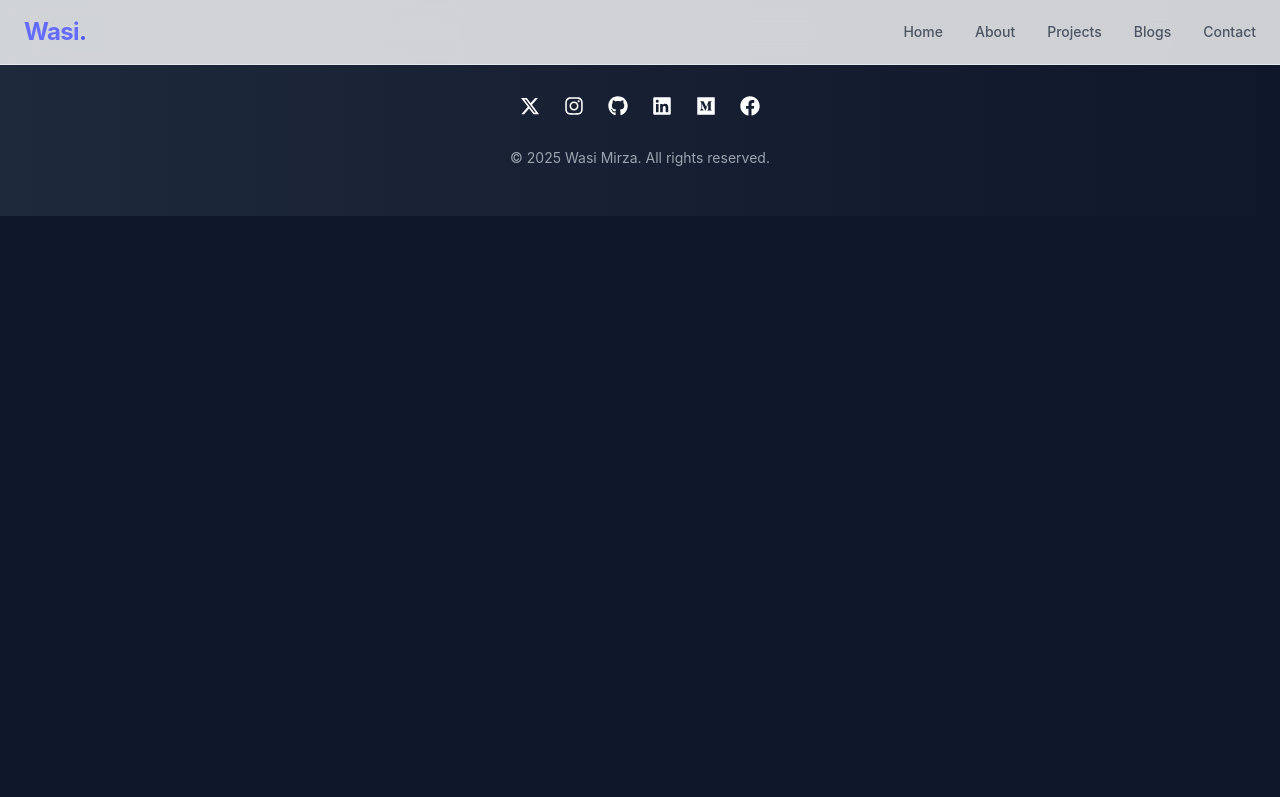
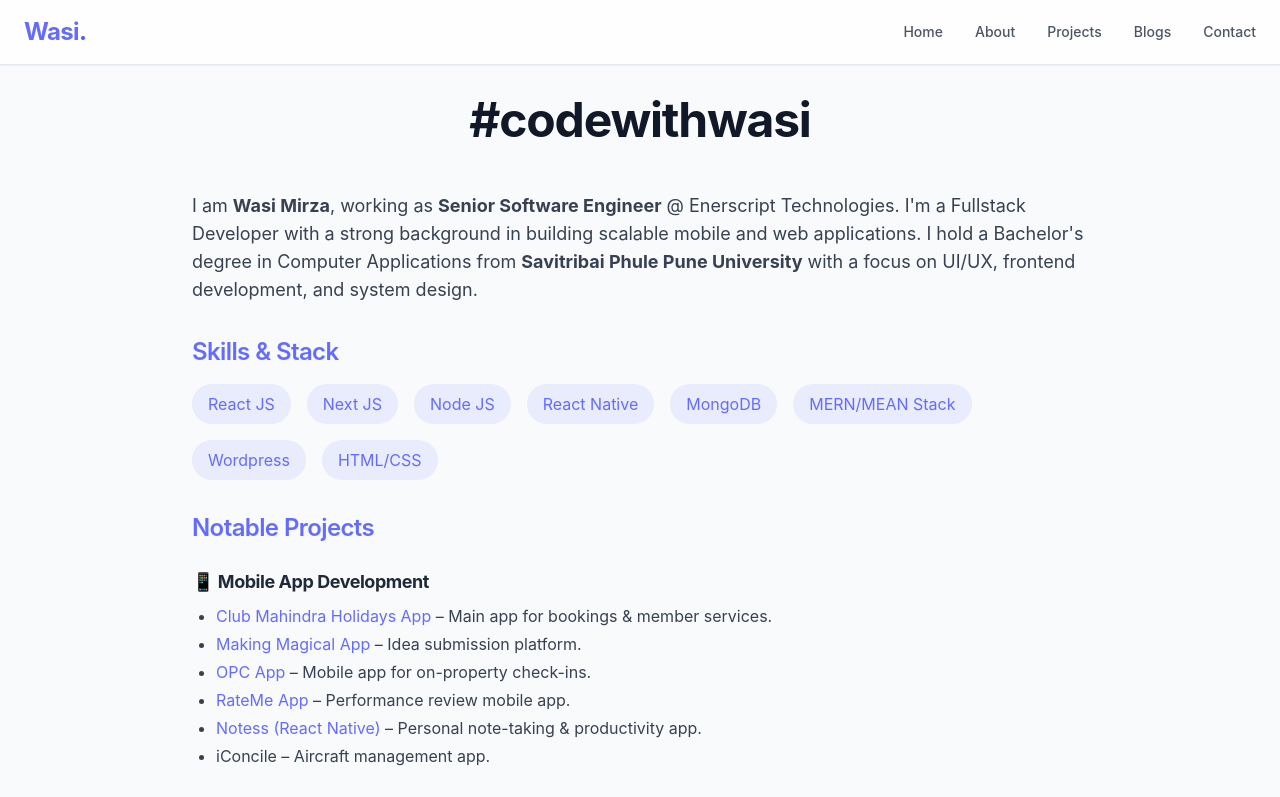
Before and after one commit to wasi-mirza/portfolio, a React (Vite) app: page /about in a window 1280 px wide. Shown: the top 797 px of the page. Built offline with nearby package versions, Linux system fonts and the light colour scheme.

Commit message:
deployment regarding

```diff
--- a/src/App.tsx
+++ b/src/App.tsx
@@ -13,10 +13,10 @@
       <Header />
       <Routes>
         <Route path="/" element={<HomePage />} />
-        <Route path="portfolio/blogs" element={<BlogsPage />} />
-        <Route path="portfolio/projects" element={<ProjectsPage />} />
-        <Route path="portfolio/about" element={<AboutMe />} />
-        <Route path="portfolio/contact" element={<ContactPage />} />
+        <Route path="/blogs" element={<BlogsPage />} />
+        <Route path="/projects" element={<ProjectsPage />} />
+        <Route path="/about" element={<AboutMe />} />
+        <Route path="/contact" element={<ContactPage />} />
       </Routes>
       <Footer />
     </>
```
